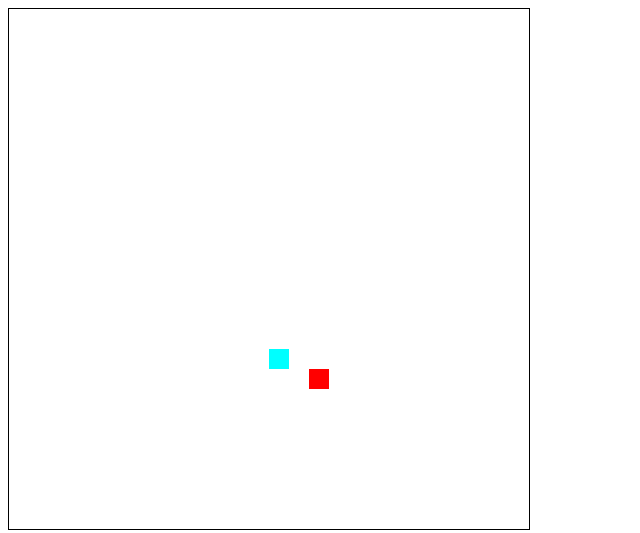
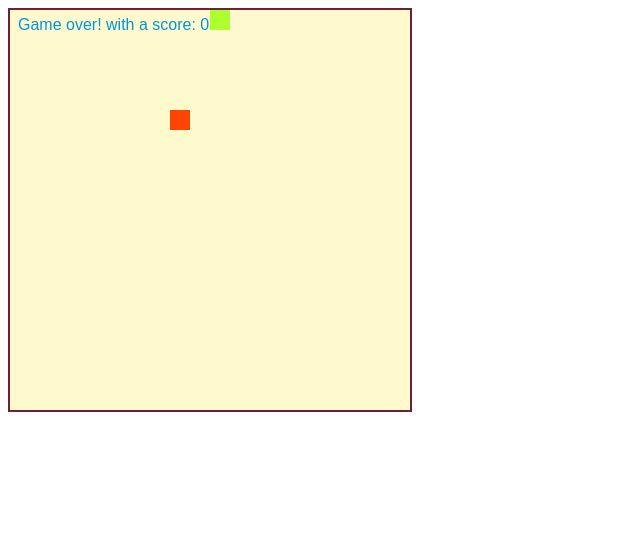
Before and after one commit to abudab/snake_learn, a plain HTML site: page index.html in a window 1280 px wide. Shown: the whole page, without its empty margins (0-640 px from the left). Drawn offline with Linux system fonts and the light colour scheme.

Commit message:
#2 working version

```diff
--- /dev/null
+++ b/css/game.css
@@ -0,0 +1,10 @@
+#canvas {
+    display: block;
+    position: absolute;
+    border: 2px solid #6b213c;
+    margin: 0 auto;
+}
+
+#outer {
+    width: 100%
+}
--- a/index.html
+++ b/index.html
@@ -3,18 +3,14 @@
 <head>
     <meta charset="UTF-8"/>
     <title>Snake 0.1</title>
-    <style>
-        canvas {
-            display: block;
-            position: absolute;
-            border: 1px solid #000;
-            margin-left: auto;
-            margin-right: auto;
-        }
-    </style>
+    <link rel="stylesheet" type="text/css" href="css/game.css"/>
     <script src="js/game.js"></script>
 </head>
 <body>
+<div id="outer">
+    <canvas id="canvas"/>
+
+</div>
 <script>main();</script>
 </body>
 
--- a/js/game.js
+++ b/js/game.js
@@ -1,27 +1,45 @@
-var COLS = ROWS = 26;
+var COLS = ROWS = 20;
 var EMPTY = 0, SNAKE = 1, FRUIT = 2;
 var LEFT = 0, UP = 1, RIGHT = 2, DOWN = 3;
 var KEY_LEFT = 37, KEY_UP = 38, KEY_RIGHT = 39, KEY_DOWN = 40;
+
+
+var canvas, ctx, keystate, frames, score = 0;
+
+var game = {
+    _on: false,
+
+    isOn: function(){
+        return this._on;
+    },
+
+    on: function(state){
+        this._on=state;
+    }
+}
 
 var grid = {
     width: null,
     height: null,
     _grid: null,
-    init: function (d, c, r) {
-        this.width = c;
-        this.height = r;
+
+    init: function (defaultVal, cols, rows) {
+        this.width = cols;
+        this.height = rows;
         this._grid = [];
 
-        for (var x = 0; x < c; x++) {
+        for (var x = 0; x < cols; x++) {
             this._grid.push([]);
-            for (var y = 0; y < r; y++) {
-                this._grid[x].push(d);
+            for (var y = 0; y < rows; y++) {
+                this._grid[x].push(defaultVal);
             }
         }
     },
+
     set: function (val, x, y) {
         this._grid[x][y] = val;
     },
+
     get: function (x, y) {
         return this._grid[x][y];
     }
@@ -31,14 +49,17 @@ var snake = {
     direction: null,
     last: null,
     _queue: null,
-    init: function (d, x, y) {
-        this.direction = d;
+
+    init: function (direction, x, y) {
+        this.direction = direction;
         this._queue = [];
         this.insert(x, y);
     },
+
     remove: function () {
         return this._queue.pop();
     },
+
     insert: function (x, y) {
         this._queue.unshift({x: x, y: y});
         this.last = this._queue[0];
@@ -46,7 +67,7 @@ var snake = {
 
 };
 
-function setFood() {
+function setFruit() {
     var empty = [];
     for (var x = 0; x < grid.width; x++) {
         for (var y = 0; y < grid.height; y++) {
@@ -59,43 +80,51 @@ function setFood() {
     grid.set(FRUIT, randpos.x, randpos.y);
 }
 
-var canvas, ctx, keystate, frames;
 
-function main() {
-    canvas = document.createElement("canvas");
-    canvas.width = COLS * 20;
-    canvas.height = ROWS * 20;
-    ctx = canvas.getContext("2d");
-    document.body.appendChild(canvas);
+var messages = {
+    init: function () {
+        ctx.font = "16px Arial";
+        ctx.fillStyle = "#0095DD";
+    },
 
-    document.addEventListener("keydown", function (e) {
-        keystate[e.keyCode] = true;
-    });
-    document.addEventListener("keyup", function (e) {
-        delete keystate[e.keyCode];
-    });
+    drawScore: function () {
+        this.init();
+        ctx.fillText("Score: " + score, 8, 20);
+    },
 
-    frames = 0;
-    keystate = {};
+    drawMessage: function (msg) {
+        this.init();
+        ctx.fillText(msg, 8,20);
+    }
 
-    init();
-    loop();
 }
 
 function init() {
+    game.on(true);
+
     grid.init(EMPTY, COLS, ROWS);
     var sp = {x: Math.floor(COLS / 2), y: ROWS - 1};
+
     snake.init(UP, sp.x, sp.y);
     grid.set(SNAKE, sp.x, sp.y);
 
-    setFood();
+    setFruit();
+    messages.init();
 }
 
 function loop() {
     update();
-    draw();
 
+    if(game.isOn()) {
+        draw.redraw();
         window.requestAnimationFrame(loop, canvas);
+    }
+}
+
+function lost() {
+    draw.redrawElements();
+    messages.drawMessage("Game over! with a score: " + score);
+    game.on(false);
 }
 
 function update() {
@@ -131,14 +160,15 @@ function update() {
 
 
         if (0 > nx || nx > grid.width - 1 || ny < 0 || ny > grid.height - 1) {
-            return init();
+            return lost();
         }
 
         if (grid.get(nx, ny) === FRUIT) {
+            score++;
             var tail = {y: ny, x: nx};
-            setFood();
+            setFruit();
         } else if (grid.get(nx, ny) === SNAKE) {
-            return init();
+            return lost();
         } else {
             var tail = snake.remove();
             grid.set(EMPTY, tail.x, tail.y);
@@ -151,7 +181,8 @@ function update() {
     }
 }
 
-function draw() {
+var draw = {
+    redrawElements:function() {
         var tw = canvas.width / grid.width;
         var th = canvas.height / grid.width;
 
@@ -159,21 +190,54 @@ function draw() {
             for (var y = 0; y < grid.height; y++) {
                 switch (grid.get(x, y)) {
                     case EMPTY:
-                    ctx.fillStyle = "#fff";
+                        ctx.fillStyle = "#FFFACD";
 
                         break;
                     case SNAKE:
-                    ctx.fillStyle = "#0ff";
+                        ctx.fillStyle = "#ADFF2F";
 
                         break;
                     case FRUIT:
-                    ctx.fillStyle = "#f00";
-
-
+                        ctx.fillStyle = "#FF4500";
                         break;
 
                 }
                 ctx.fillRect(x * tw, y * th, tw, th);
             }
         }
+    },
+
+
+    redraw: function(){
+        this.redrawElements();
+        messages.drawScore();
     }
+
+}
+
+function main() {
+    function setCanvasParams() {
+        canvas = document.getElementById("canvas");
+        canvas.width = COLS * 20;
+        canvas.height = ROWS * 20;
+        ctx = canvas.getContext("2d");
+    }
+
+    function addListeners() {
+        keystate = {};
+        document.addEventListener("keydown", function (e) {
+            keystate[e.keyCode] = true;
+        });
+        document.addEventListener("keyup", function (e) {
+            delete keystate[e.keyCode];
+        });
+    }
+
+    setCanvasParams();
+    addListeners();
+
+    frames = 0;
+
+    init();
+    loop();
+}
```
Lines whose indentation alone changed are shown as unchanged.
